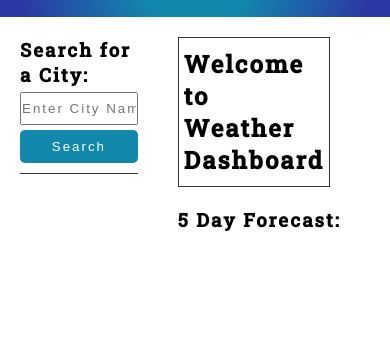
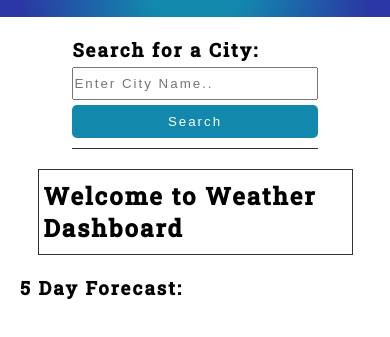
Before and after one commit to JaredC71/Weather-Dashboard, a plain HTML site: page index.html in a window 390 px wide. Shown: the part 55-392 px from the top of the page. Drawn offline with Linux system fonts and the light colour scheme.

Commit message:
made reponsive

```diff
--- a/assets/css/styles.css
+++ b/assets/css/styles.css
@@ -36,6 +36,8 @@ main {
 article {
     width: 100%;
     margin: 0 20px;
+    display: flex;
+    flex-direction: column;
 
 }
 .jumbotron {
@@ -137,3 +139,29 @@ aside button {
     color: white;
     border-radius: 5px;
 }
+
+@media(max-width: 1300px) {
+    #five-day-housing {
+        flex-wrap: wrap;
+        width: 100%;
+        justify-content: center;
+
+    }
+}
+
+@media (max-width: 620px) {
+    main {
+        flex-direction: column;
+        align-items: center;
+    }
+    article {
+        align-items: center;
+        margin: 10px;
+
+    }
+
+    .jumbotron {
+        width: 90%;
+        margin: 0;
+    }
+}
--- a/assets/js/script.js
+++ b/assets/js/script.js
@@ -9,6 +9,12 @@ const UV_Index_Jumbotron = document.getElementById('UV-index-data-jumbotron');//
 const fiveDay_ForcastEl = document.getElementById('five-day-housing');//housing element for the five cards displaying the next five days of weather will go
 let search_History = [];//will house our city names after being submited
 //this function will run on load in order to render our search history after refresh
+
+function toTimestamp(strDate){
+    var datum = Date.parse(strDate);
+    return datum/1000;
+   }
+
 function startUp() {
     let search_History_Storage = JSON.parse(localStorage.getItem('search-history'));
     if (search_History_Storage !== null) {
@@ -234,6 +240,7 @@ function generateCards(dataSet) {
     let dayFourHumidity = document.createElement('p');
     dayFourEl.className = 'card';
     dayFourDate.textContent = dataSet.list[24].dt_txt;
+    console.log(dataSet.list[24].dt_txt)
     dayFourTemp.textContent = "Temp: " + dataSet.list[24].main.temp + "°F";
     dayFourWind.textContent = "Wind: " + dataSet.list[24].wind.speed + " MPH";
     dayFourHumidity.textContent = "Humidity: " + dataSet.list[24].main.humidity + " %";
```
